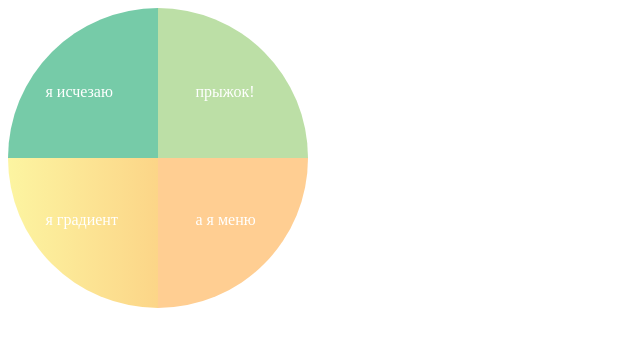
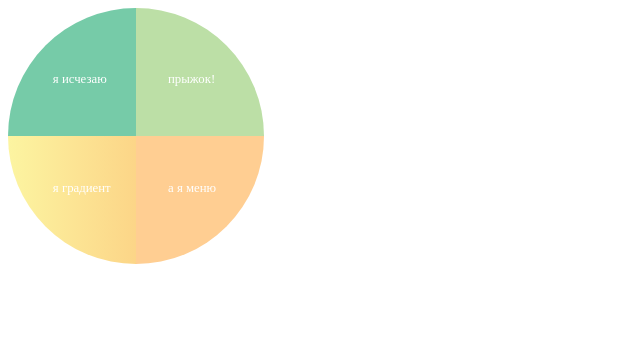
Before and after one commit to momonomonoto/circle-menu, a plain HTML site: page index.html in a window 1280 px wide. Shown: the whole page, without its empty margins (0-640 px from the left). Drawn offline with Linux system fonts and the light colour scheme.

Commit message:
Set dynamic size for the menu

```diff
--- a/index.html
+++ b/index.html
@@ -10,11 +10,11 @@
 <div class="circle-menu">
   <div class="circle-menu__item-container">
     <div class="circle-menu__item circle-menu__item_top-left">
-      <span class="circle-menu__text circle-menu__text_top">я&nbsp;исчезаю</span>
-      <span class="circle-menu__text circle-menu__text_top circle-menu__text_hidden">здесь пусто</span>
+      <span class="circle-menu__text circle-menu__text_top circle-menu__text_left-width">я&nbsp;исчезаю</span>
+      <span class="circle-menu__text circle-menu__text_top circle-menu__text_left-width circle-menu__text_hidden">здесь пусто</span>
     </div>
     <div class="circle-menu__item circle-menu__item_bottom-left">
-      <span class="circle-menu__text circle-menu__text_bottom">я&nbsp;градиент</span>
+        <span class="circle-menu__text circle-menu__text_bottom circle-menu__text_left-width">я&nbsp;градиент</span>
     </div>
   </div>
   <div class="circle-menu__item-container">
--- a/style.css
+++ b/style.css
@@ -10,7 +10,7 @@ ul {
 
 .circle-menu {
     display: flex;
-    max-width: 300px;
+    width: 20vw;
 }
 
 .circle-menu__item-container {
@@ -20,7 +20,7 @@ ul {
 .circle-menu__item {
     cursor: pointer;
     position: relative;
-    height: 150px;
+    height: 10vw;
     color: #ffffff;
 }
 
@@ -75,6 +75,7 @@ ul {
 .circle-menu__text {
     position: absolute;
     width: 50%;
+    font-size: 1vw;
 }
 
 .circle-menu__text_top {
@@ -85,6 +86,10 @@ ul {
 .circle-menu__text_bottom {
     right: 25%;
     top: 35%;
+}
+
+.circle-menu__text_left-width {
+    width: 40%;
 }
 
 .circle-menu__text_hidden {
@@ -152,6 +157,7 @@ ul {
 
 .circle-menu__item-list-element {
     border-bottom: 1px solid #ffad69;
+    font-size: 1vw;
 }
 
 .circle-menu__item-menu-text:hover,
```
